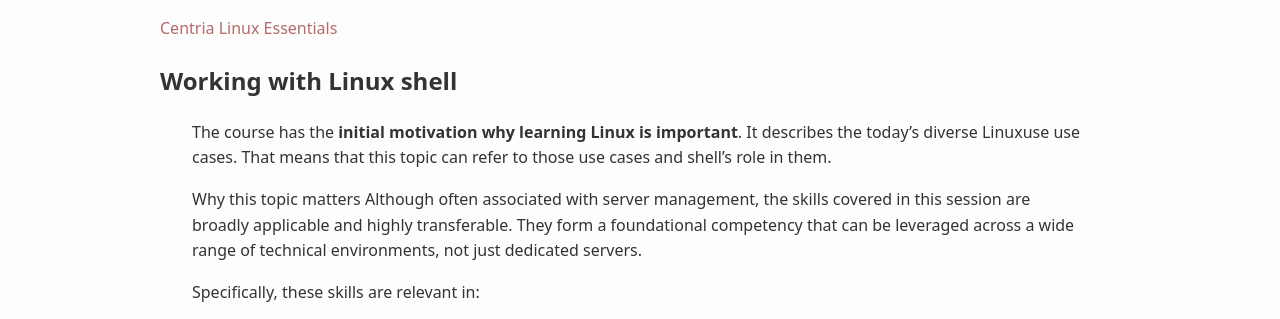
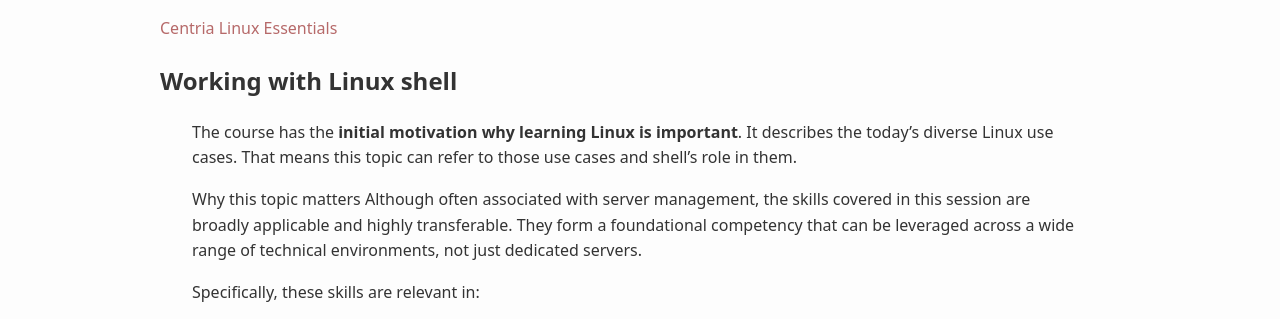
Before and after one commit to averkoc/lxprivate, a Jekyll site: the page built from docs/ws2t.md, in a window 1280 px wide. Shown: the top 319 px of the page. Built offline with Jekyll 4.4.1, drawn with Linux system fonts in a browser that asks for light colours.

Commit message:
Fix typo in Linux use cases description

```diff
--- a/docs/ws2t.md
+++ b/docs/ws2t.md
@@ -5,7 +5,7 @@ layout: default
 
 ## Working with Linux shell
 
-The course has the **initial motivation why learning Linux is important**. It describes the today's diverse Linuxuse use cases. That means that this topic can refer to those use cases and shell's role in them.
+The course has the **initial motivation why learning Linux is important**. It describes the today's diverse Linux use cases. That means this topic can refer to those use cases and shell's role in them.
 
 
 
```
